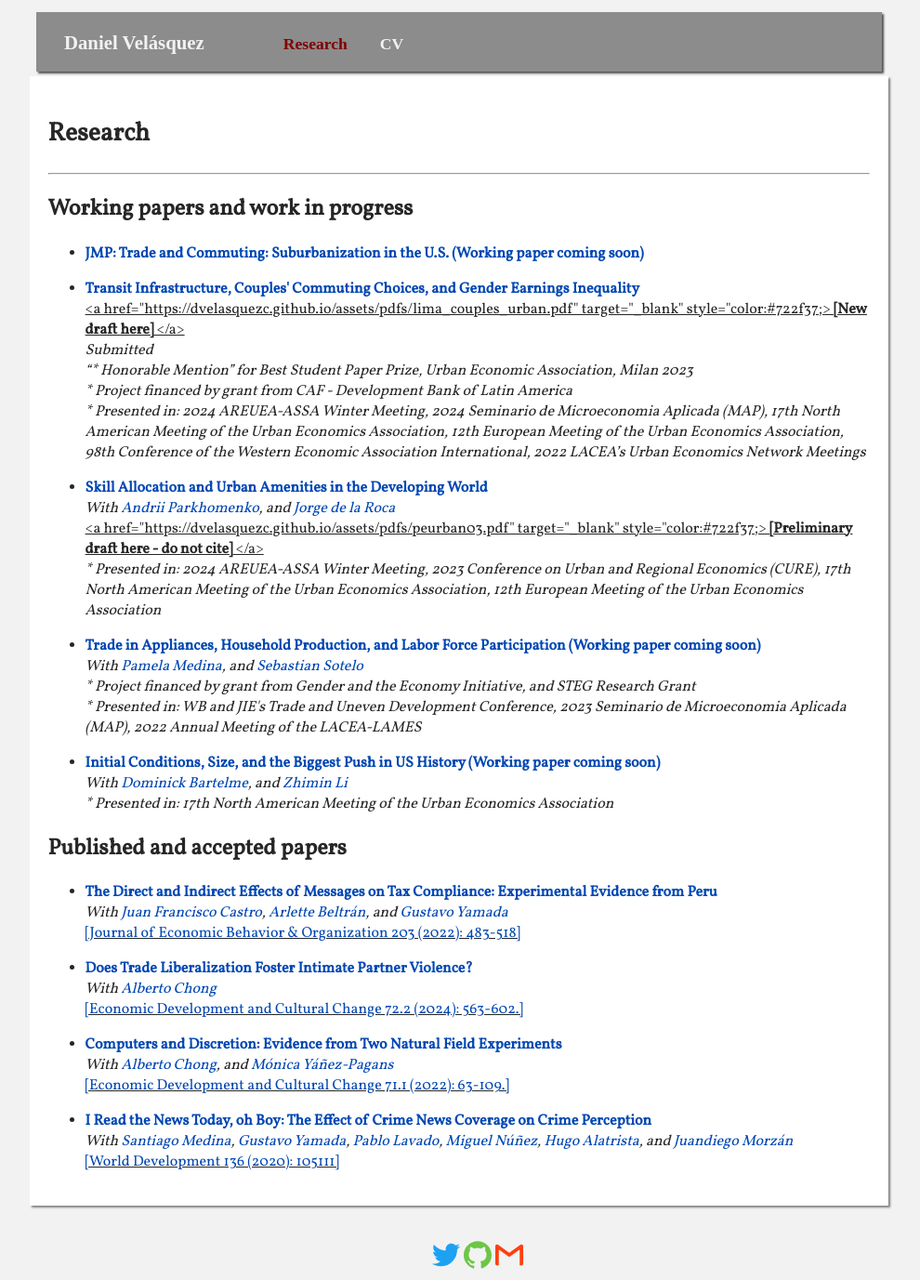
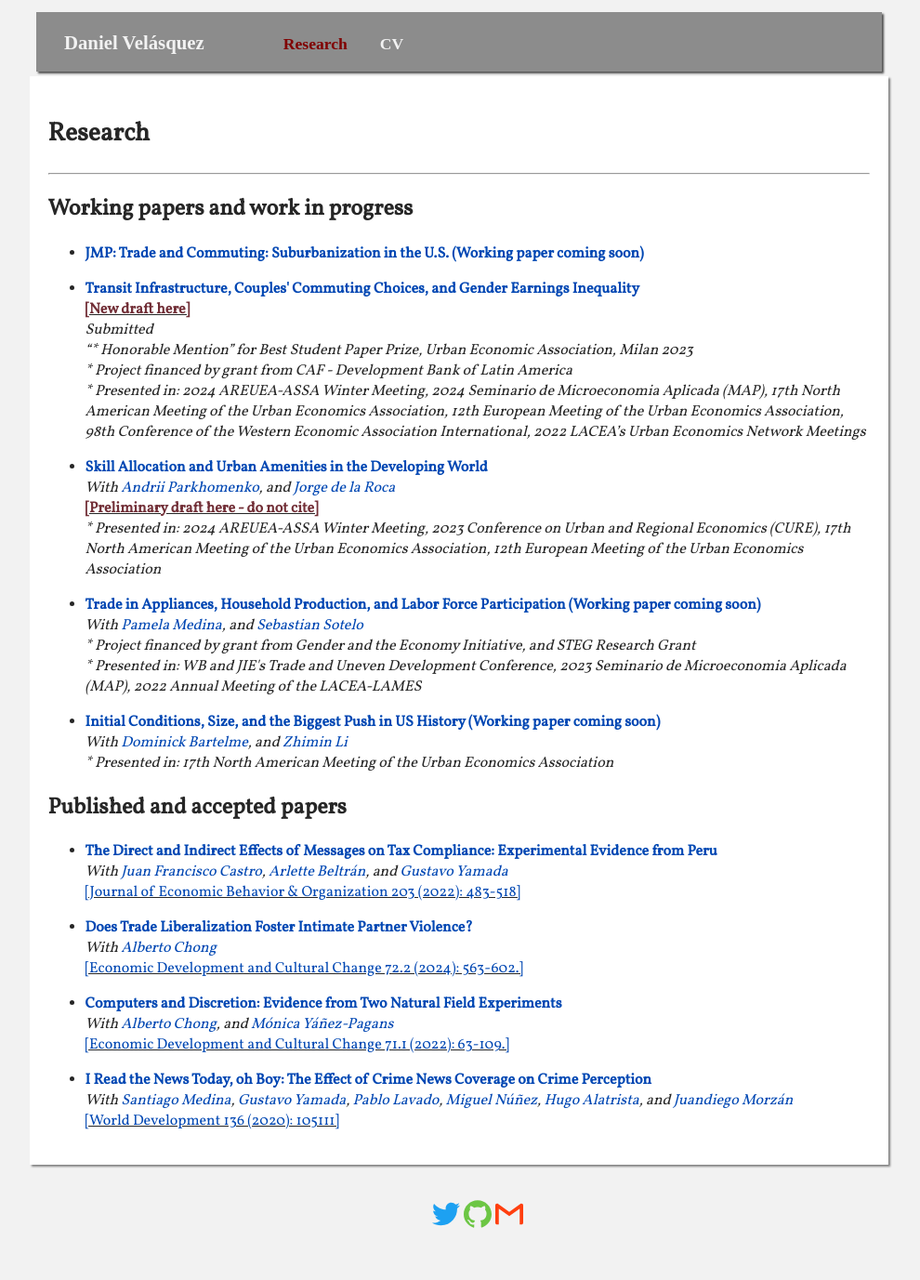
Before and after one commit to dvelasquezc/dvelasquezc.github.io, a Jekyll site: the page built from _pages/research.md, in a window 1280 px wide. Shown: the whole page at 93% size, without its empty margins (146-1136 px from the left). Built offline with Jekyll 4.4.1, drawn with Linux system fonts in a browser that asks for light colours; some web fonts are replaced; after the commit the page ends 1333 px from its top, so only the background shows below that.

Commit message:
color links

```diff
--- a/_pages/research.md
+++ b/_pages/research.md
@@ -68,7 +68,7 @@ show: "yes"
 
 			{% if paper.title == 'Transit Infrastructure, Couples&apos; Commuting Choices, and Gender Earnings Inequality' %}
 			<div class = "pdf">
-				<u><a href="{{ "/assets/pdfs/lima_couples_urban.pdf" | prepend: site.baseurl | prepend: site.url }}" target="_blank" style="color:#722f37;> <b>[New draft here]</b> </a></u>
+				<u><a href="{{ "/assets/pdfs/lima_couples_urban.pdf" | prepend: site.baseurl | prepend: site.url }}" target="_blank" style="color:#722f37;"> <b>[New draft here]</b> </a></u>
 			</div>
 			<div class = "conferences">
 				<i>Submitted</i>
@@ -81,7 +81,7 @@ show: "yes"
 
 			{% if paper.title == 'Skill Allocation and Urban Amenities in the Developing World' %}
 			<div class = "pdf">
-				<u><a href="{{ "/assets/pdfs/peurban03.pdf" | prepend: site.baseurl | prepend: site.url }}" target="_blank" style="color:#722f37;> <b>[Preliminary draft here - do not cite]</b> </a></u>
+				<u><a href="{{ "/assets/pdfs/peurban03.pdf" | prepend: site.baseurl | prepend: site.url }}" target="_blank" style="color:#722f37;"> <b>[Preliminary draft here - do not cite]</b> </a></u>
 			</div>
 			{% endif %}
 
```
